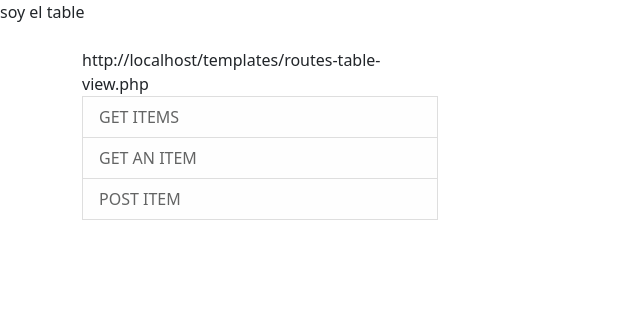
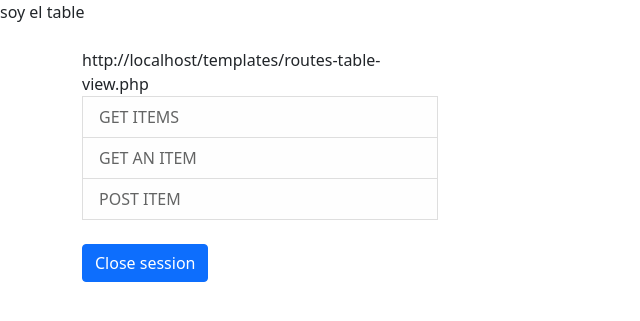
Before and after one commit to Franweb79/00.rest-api-with-slim-4, a PHP site: page /templates/routes-table-view.php in a window 1280 px wide. Shown: the top 321 px of the page, without its empty margins (0-640 px from the left). Run offline with PHP 8.4, Linux system fonts and the light colour scheme.

Commit message:
close session form included

```diff
--- a/public/index.php
+++ b/public/index.php
@@ -155,8 +155,7 @@
 
             //die();
 
-           //
-            header('Location:./');
+           // header('Location:./');
        // }
 
 
--- /dev/null
+++ b/templates/close-session-form-view.php
@@ -0,0 +1,14 @@
+<?php
+
+
+
+
+?>
+
+<form method="post" action="" id="close-session-form-id">
+
+    <input type="hidden" name="close-session-input-name" value="yes"/>
+
+    <input type="submit" class="btn btn-primary" value="Close session">
+
+</form>
--- a/templates/routes-table-view.php
+++ b/templates/routes-table-view.php
@@ -31,6 +31,9 @@
                             <a href="<?php echo $url.'get-all-items' ?>" target="_blank"class="list-group-item list-group-item-action list-group-item-light"> GET ITEMS</a>
                             <a href="<?php echo $url ?>" class="list-group-item list-group-item-action list-group-item-light">GET AN ITEM</a>
                             <a href="<?php echo $url ?>" class="list-group-item list-group-item-action list-group-item-light">POST ITEM </a>
+                            <br/>
+                            <?php require '../templates/close-session-form-view.php';  /*will be call from the index so index as if it was so this is the route*/?>
+
                     </div>
                     <div class="col-sm">
 
@@ -42,5 +45,9 @@
             </div>
 
 
+
+
+
+
         </body>
     </html>
```
Lines whose indentation alone changed are shown as unchanged.
